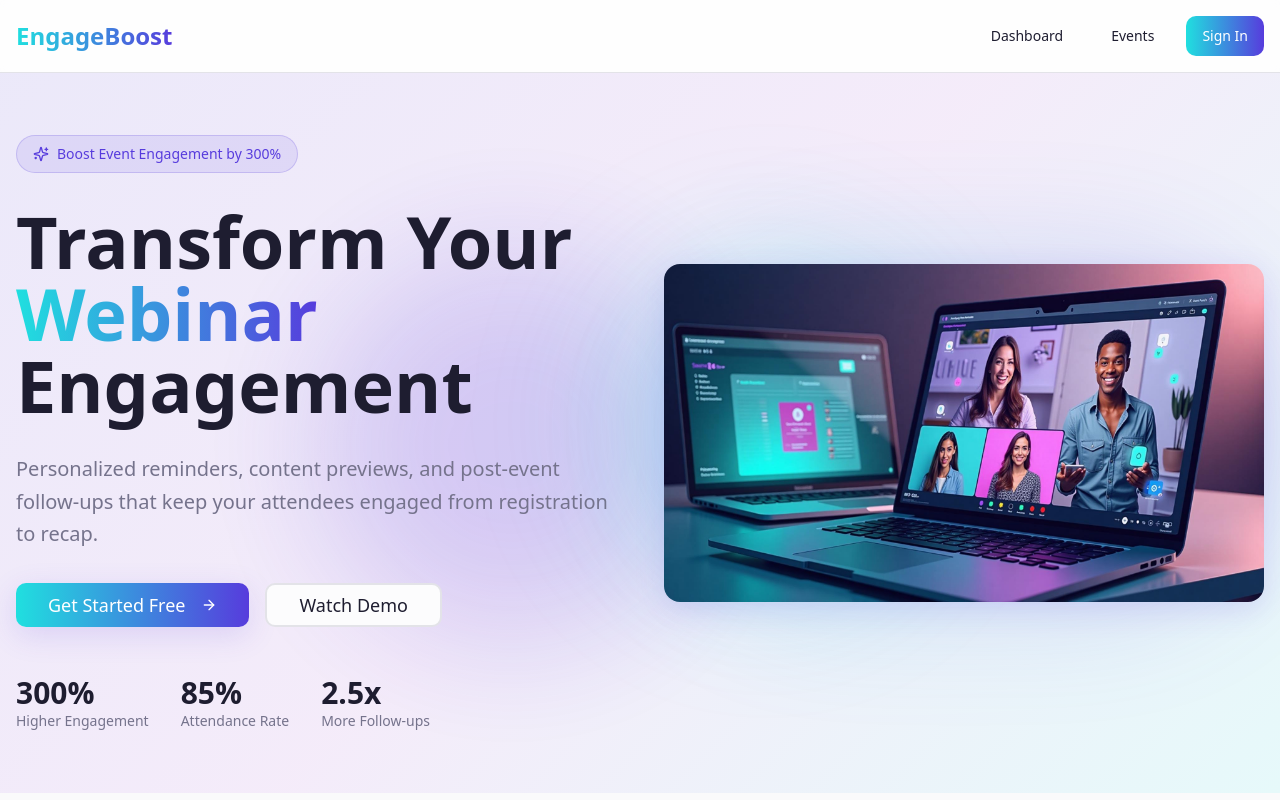
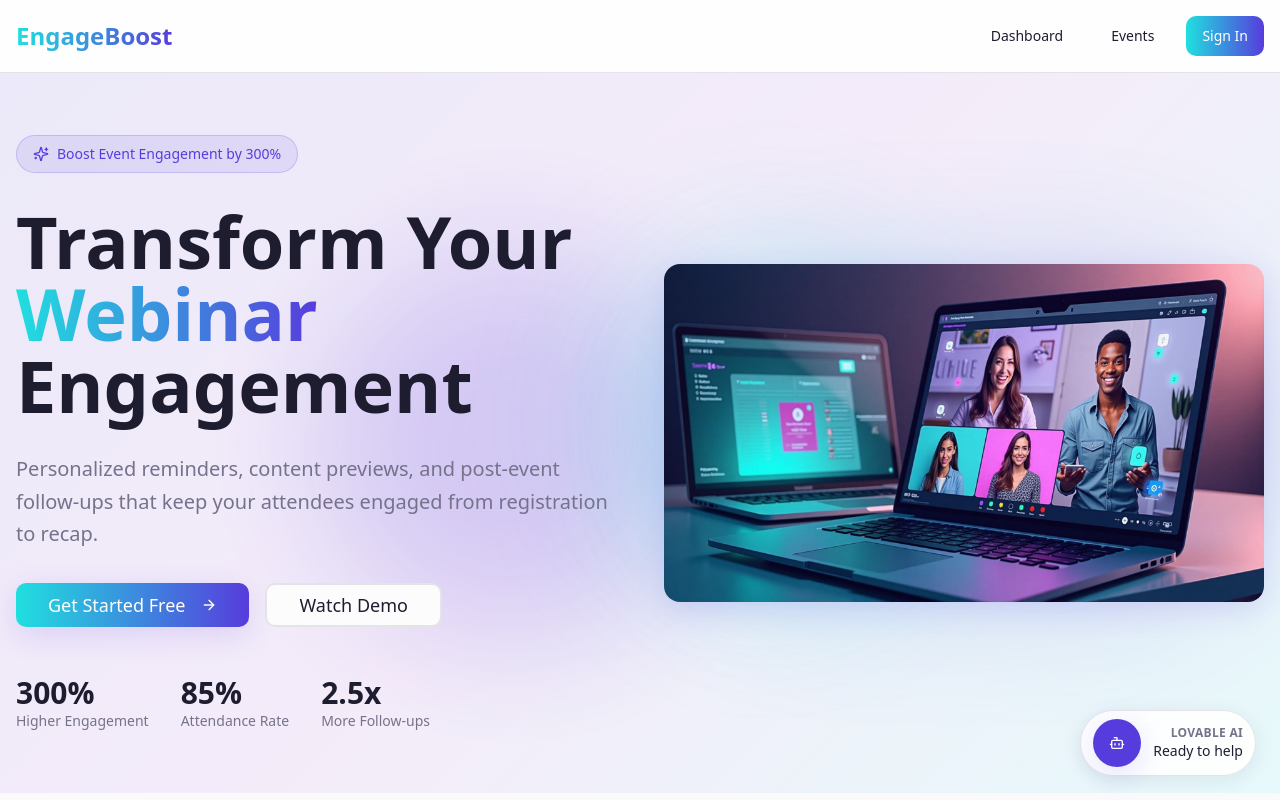
Before and after one commit to gigashifu/webinar-buddy-bot, a React (Vite) app: page / in a window 1280 px wide. Shown: the top 800 px of the page. Built offline with nearby package versions, Linux system fonts and the light colour scheme; the HTML template or start-up script is replaced by a standard one.

Commit message:
Add AgentLauncher to App
cgen-91aee8aafe994d65b44df58831e04922

```diff
--- a/src/App.tsx
+++ b/src/App.tsx
@@ -9,6 +9,7 @@ import Events from "./pages/Events";
 import Dashboard from "./pages/Dashboard";
 import Auth from "./pages/Auth";
 import NotFound from "./pages/NotFound";
+import { AgentLauncher } from "@/components/AgentLauncher";
 
 const queryClient = new QueryClient();
 
@@ -27,6 +28,7 @@ const App = () => (
             {/* ADD ALL CUSTOM ROUTES ABOVE THE CATCH-ALL "*" ROUTE */}
             <Route path="*" element={<NotFound />} />
           </Routes>
+          <AgentLauncher />
         </BrowserRouter>
       </TooltipProvider>
     </ThemeProvider>
```
